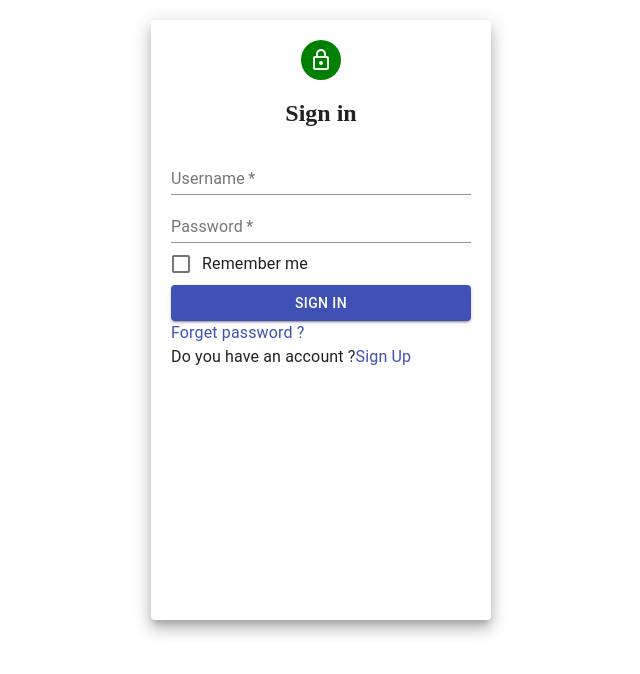
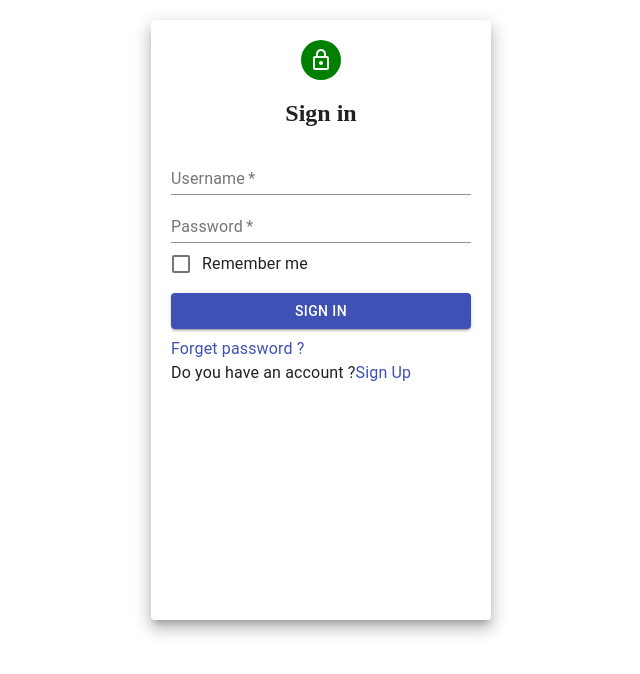
Before and after one commit to pluto123/login_form, a React (Create React App) app: page / in a window 1280 px wide. Shown: the top 674 px of the page, without its empty margins (319-959 px from the left). Built offline with nearby package versions, Linux system fonts and the light colour scheme.

Commit message:
微調按鈕間距

```diff
--- a/src/components/Login/index.js
+++ b/src/components/Login/index.js
@@ -10,6 +10,9 @@ const Login=()=>{
     }
     const avatarStyle = {
         backgroundColor: 'green'
+    }
+    const styleButton = {
+        margin: '8px auto'
     }
     return (
         <Grid>
@@ -32,7 +35,7 @@ const Login=()=>{
                     }
                     label="Remember me"
                 />
-                <Button type='submit' color='primary' fullWidth variant='contained'>Sign in</Button>
+                <Button type='submit' color='primary' fullWidth variant='contained' style={styleButton}>Sign in</Button>
                 <Typography >
                     <Link href="#">
                         Forget password ?
```
